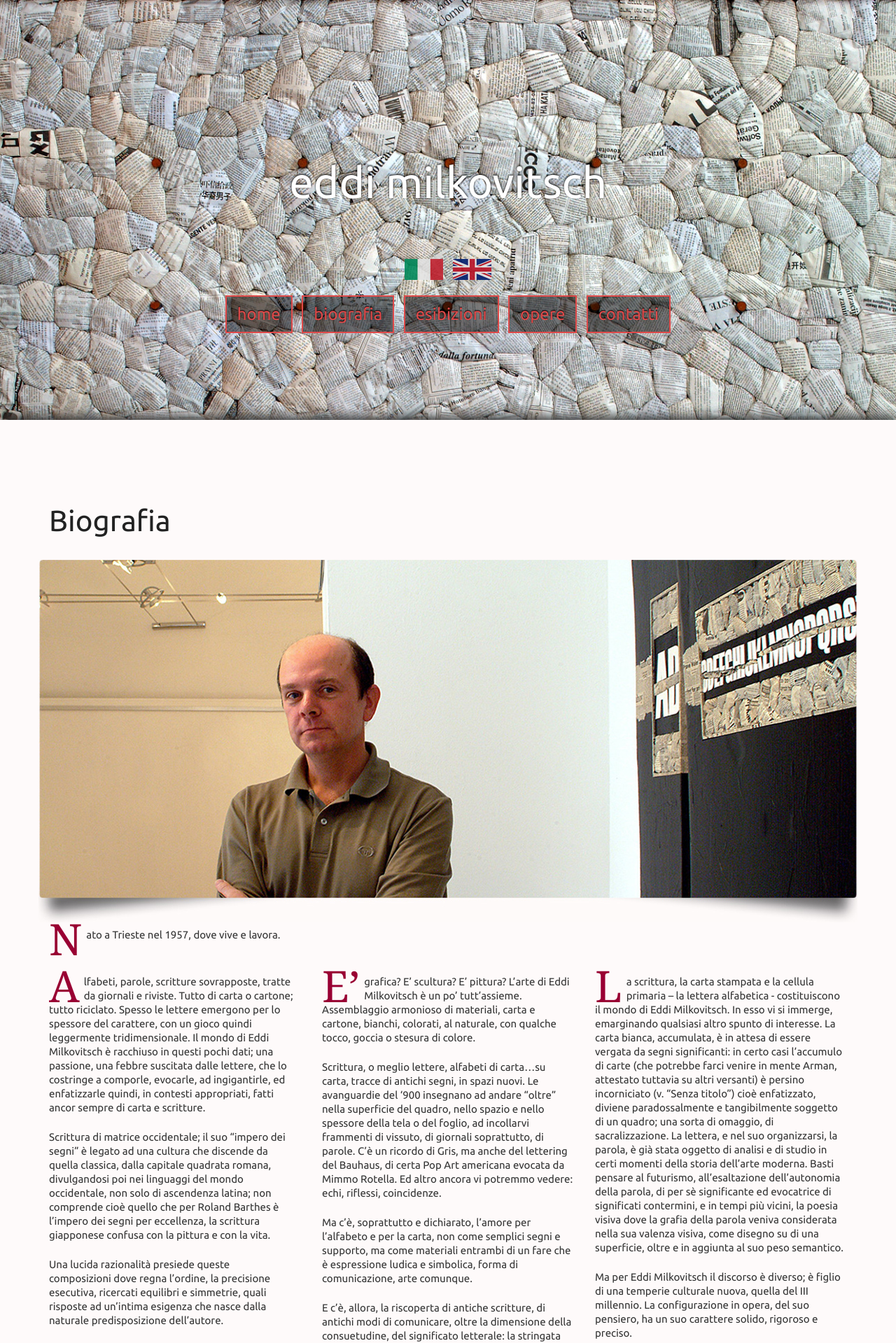
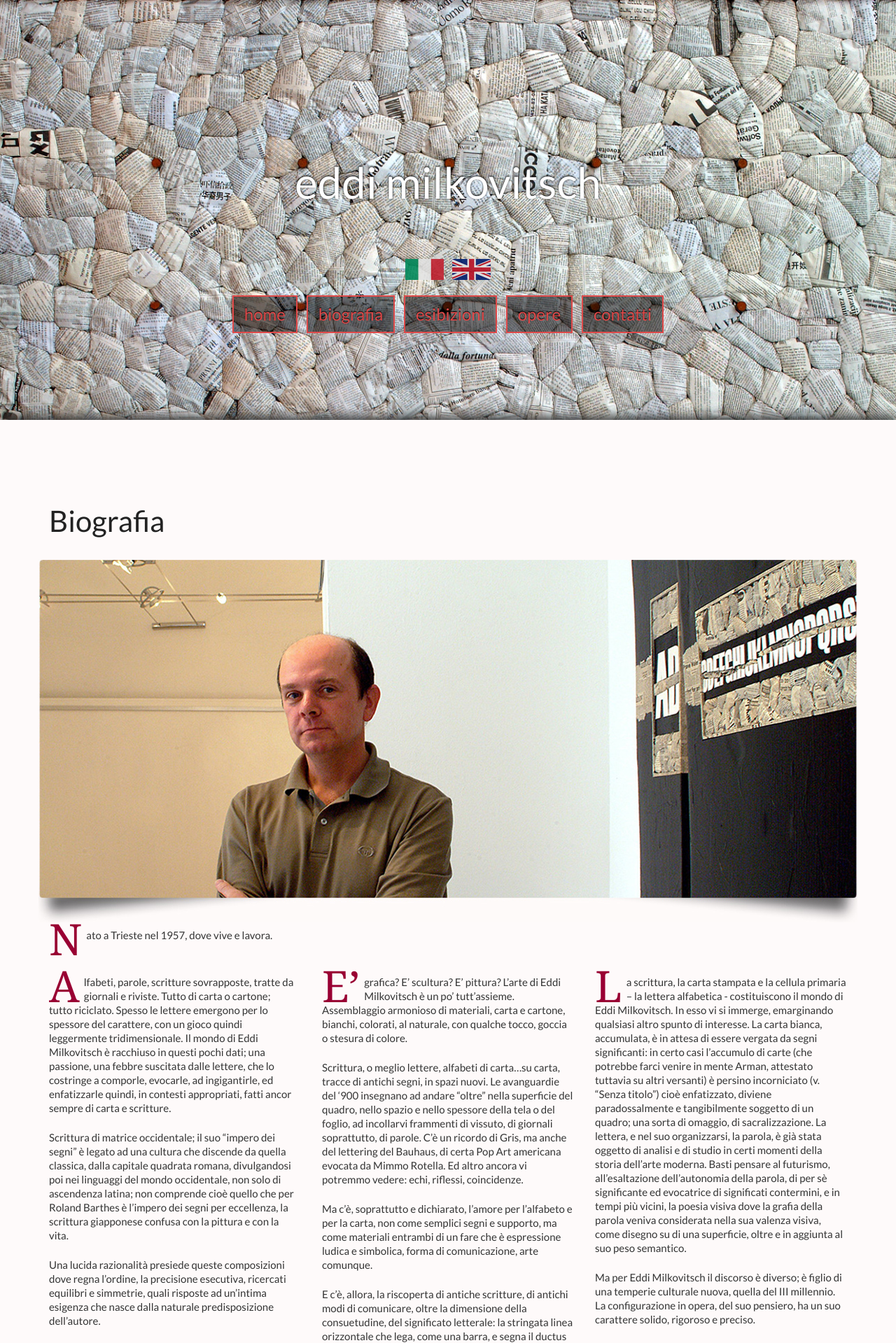
Before and after one commit to andreasonny83/eddimilkovitsch, a PHP site: page / in a window 1280 px wide. Shown: the top 1919 px of the page at 70% size. Run offline with PHP 8.4, Linux system fonts and the light colour scheme; some libraries are stand-ins or nearby versions.

Commit message:
Replacing Ubuntu font with Lato due to some wrong characters Renamed head in header

```diff
--- a/css/main.css
+++ b/css/main.css
@@ -19,7 +19,7 @@ body {
 	background-color: #ccc;
 }
 body, p, li {
-	font-family: Ubuntu, sans-serif;
+	font-family: Lato, sans-serif;
 	font-size: 15px;
 	color: #333;
 	text-shadow: 0px 1px 1px rgba(255,255,255,0.5);
@@ -294,7 +294,7 @@ article div:first-of-type p {
 	font-size: 1.2em;
 	padding: 10px 10px 10px 54px;
 	margin-bottom: 20px;
-	font-family: 'Ubuntu', sans-serif;
+	font-family: Lato, sans-serif;
 	border: 3px solid #5c5c5c;
 	border-radius: 5px;
 }
--- a/head.php
+++ b/header.php
@@ -13,7 +13,7 @@
 	<meta name="viewport" content="width=device-width, initial-scale=1">
 	<title>Eddi Milkovitsch</title>
 	<link rel="stylesheet" href="https://maxcdn.bootstrapcdn.com/bootstrap/3.3.1/css/bootstrap.min.css">
-	<link rel="stylesheet" href="http://fonts.googleapis.com/css?family=Ubuntu:regular,bold&subset=Latin">
+	<link href='http://fonts.googleapis.com/css?family=Lato:100,300,400,700,900,100italic,300italic,400italic,700italic,900italic&subset=latin,latin-ext' rel='stylesheet' type='text/css'>
 	<link rel="stylesheet" href="css/font-awesome.min.css">
 	<link rel="stylesheet" href="css/lightSlider.css">
 	<link rel="stylesheet" href="css/lightGallery.css">
--- a/index.php
+++ b/index.php
@@ -1,6 +1,6 @@
 <?php
 	require_once( 'variables.php' );
-	require_once( 'head.php' );
+	require_once( 'header.php' );
 	require_once( 'verify.php' );
 	require_once( 'menu.php' );
 ?>
```
